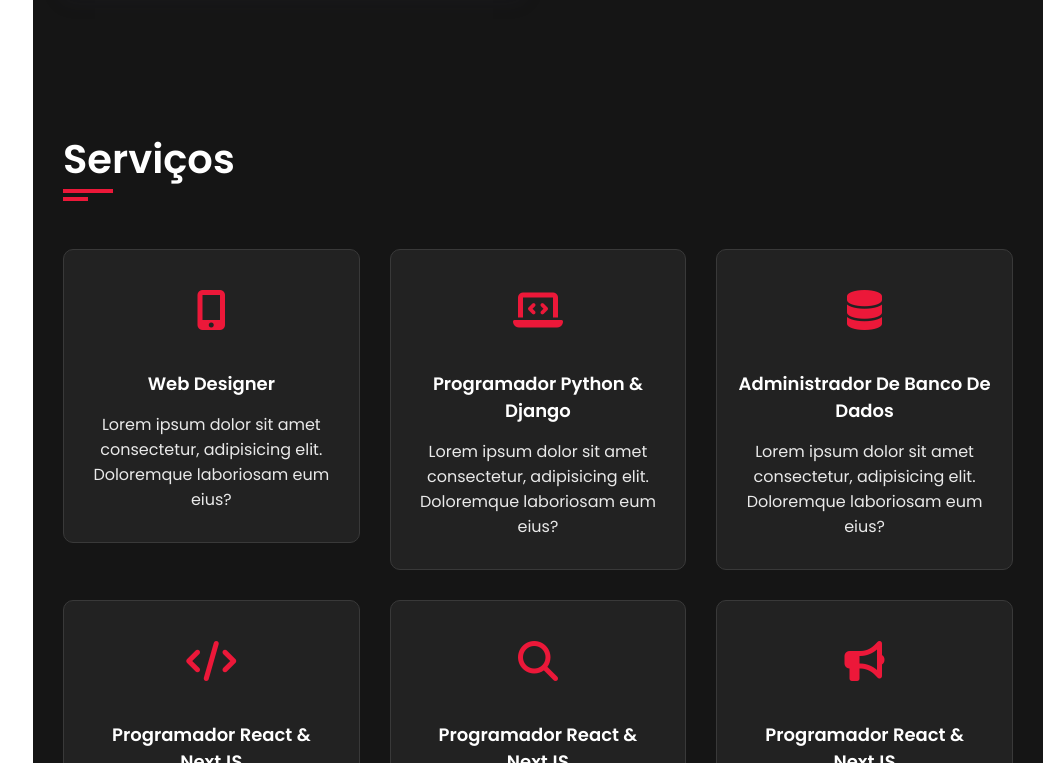
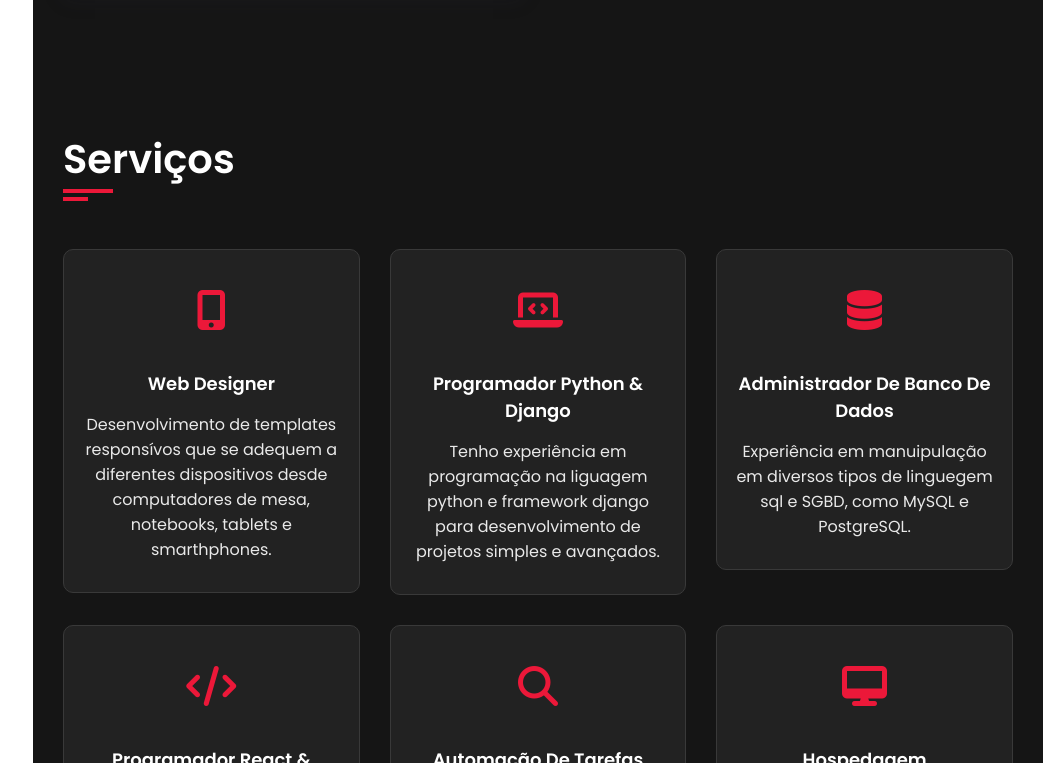
Before and after one commit to guedes-jr/Portfolio, a plain HTML site: page index.html in a window 1280 px wide. Shown: the part 3181-3944 px from the top of the page, without its empty margins (237-1280 px from the left). Drawn offline with nearby package versions, Linux system fonts and the light colour scheme; a web font is replaced by a local one.

Commit message:
Update index.html

```diff
--- a/index.html
+++ b/index.html
@@ -119,7 +119,7 @@
                                             <p>Escolaridade: <span>Pós-Gradual completa</span></p>
                                         </div>
                                         <div class="info-item padd-15">
-                                            <p>Telefone: <span>+55 (00) 99999-9999</span></p>
+                                            <p>Telefone (Whatsapp): <span>+55 (84) 99106-1746</span></p>
                                         </div>
                                         <div class="info-item padd-15">
                                             <p>Cidade: <span>Natal</span></p>
@@ -375,8 +375,8 @@
                                 </div>
                                 <h4>Web Designer</h4>
                                 <p>
-                                    Lorem ipsum dolor sit amet consectetur, adipisicing
-                                    elit. Doloremque laboriosam eum eius?
+                                    Desenvolvimento de templates responsívos que se adequem a diferentes
+                                    dispositivos desde computadores de mesa, notebooks, tablets e smarthphones.
                                 </p>
                             </div>
                         </div>
@@ -388,8 +388,8 @@
                                 </div>
                                 <h4>Programador Python & Django</h4>
                                 <p>
-                                    Lorem ipsum dolor sit amet consectetur, adipisicing
-                                    elit. Doloremque laboriosam eum eius?
+                                    Tenho experiência em programação na liguagem python e framework
+                                    django para desenvolvimento de projetos simples e avançados.
                                 </p>
                             </div>
                         </div>
@@ -401,8 +401,8 @@
                                 </div>
                                 <h4>Administrador de Banco de dados</h4>
                                 <p>
-                                    Lorem ipsum dolor sit amet consectetur, adipisicing
-                                    elit. Doloremque laboriosam eum eius?
+                                    Experiência em manuipulação em diversos tipos de linguegem sql e SGBD,
+                                    como MySQL e PostgreSQL.
                                 </p>
                             </div>
                         </div>
@@ -414,8 +414,8 @@
                                 </div>
                                 <h4>Programador React & NextJS</h4>
                                 <p>
-                                    Lorem ipsum dolor sit amet consectetur, adipisicing
-                                    elit. Doloremque laboriosam eum eius?
+                                    Desenvolvedor Front End na linguagem javascript/Typescript
+                                    utilizando a biblioteca React e a framework Nextjs
                                 </p>
                             </div>
                         </div>
@@ -425,10 +425,10 @@
                                 <div class="icon">
                                     <i class="fa fa-search"></i>
                                 </div>
-                                <h4>Programador React & NextJS</h4>
+                                <h4>Automação de Tarefas</h4>
                                 <p>
-                                    Lorem ipsum dolor sit amet consectetur, adipisicing
-                                    elit. Doloremque laboriosam eum eius?
+                                    Desenvolvimento de scripts de automação de tarefas, no intuito de alavancar sua
+                                    produtividades, seja em análise de planilhas, dentre outras opções...
                                 </p>
                             </div>
                         </div>
@@ -436,12 +436,12 @@
                         <div class="service-item padd-15">
                             <div class="service-item-inner">
                                 <div class="icon">
-                                    <i class="fa fa-bullhorn"></i>
+                                    <i class="fa-solid fa-desktop"></i>
                                 </div>
-                                <h4>Programador React & NextJS</h4>
+                                <h4>Hospedagem</h4>
                                 <p>
-                                    Lorem ipsum dolor sit amet consectetur, adipisicing
-                                    elit. Doloremque laboriosam eum eius?
+                                    Auxilio na configuração de servidores para hospedagem de sites e/ou aplicações,
+                                    bem como consultoria em diversos tipos de hospedagens.
                                 </p>
                             </div>
                         </div>
@@ -616,7 +616,7 @@
                         <div class="contact-info-item padd-15">
                             <div class="icon"><i class="fa fa-phone"></i></div>
                             <h4>Ligue-me</h4>
-                            <p>+55 (00) 99999-9999</p>
+                            <p>+55 (84) 99106-1746</p>
                         </div>
 
                         <!-- Contact Item -->
```
